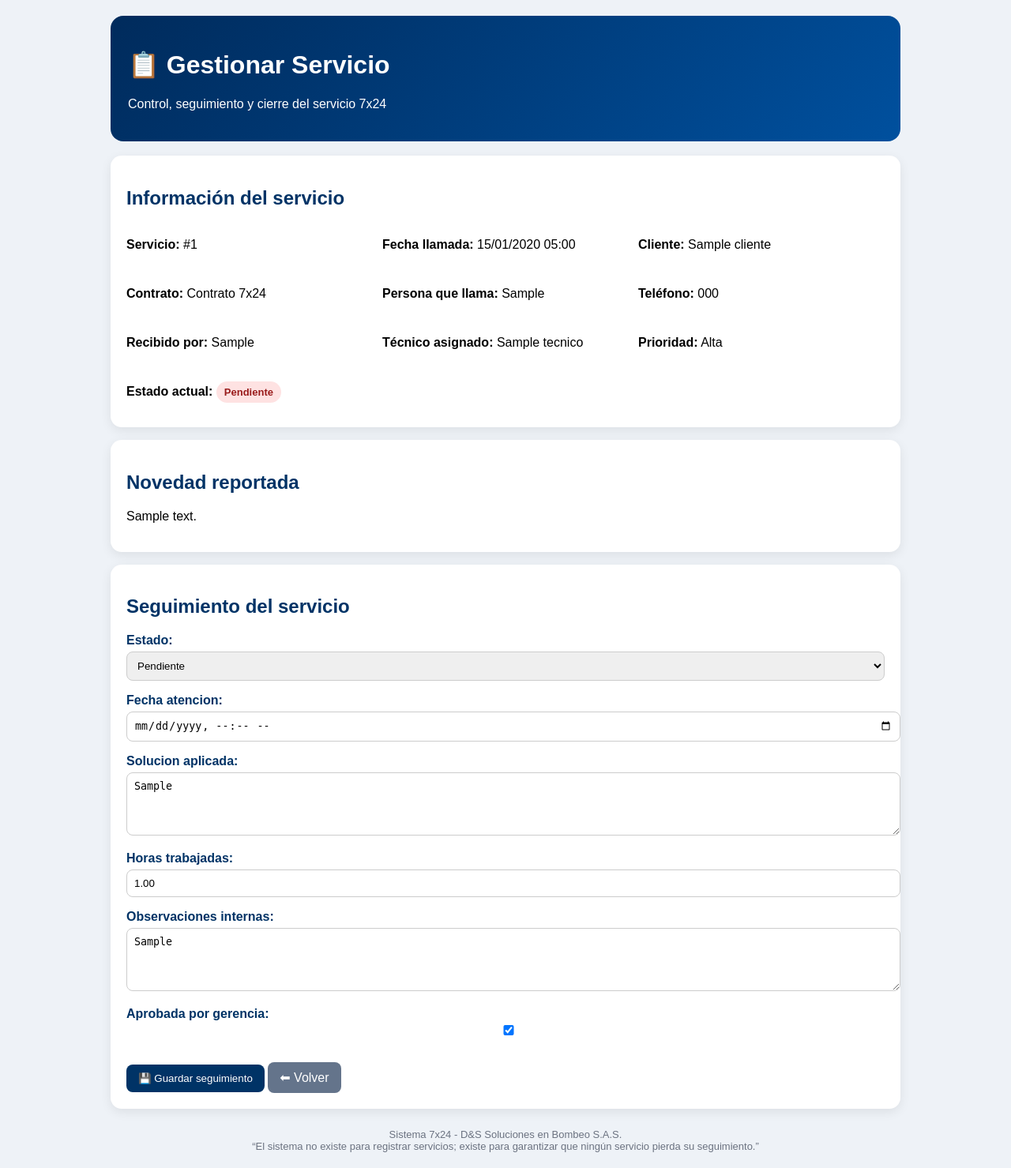
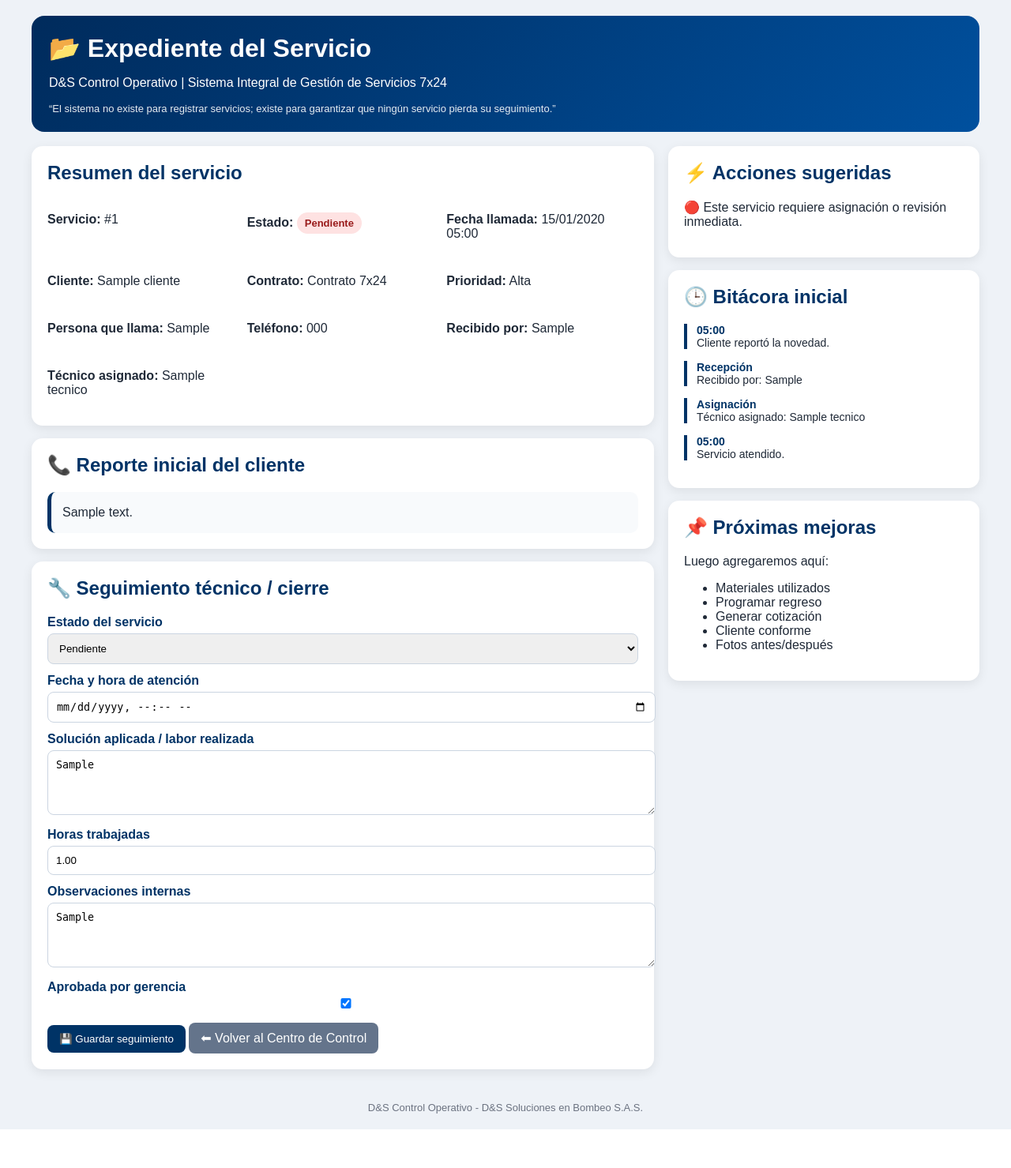
Before and after one commit to leolunac/dysoluciones, a Django app: page /servicio/1/gestionar/ in a window 1280 px wide. Shown: the whole page at 79% size. After the commit the page ends 1430 px from the top, so only its background shows below. Run offline with Django 5.2, Linux system fonts and the light colour scheme; a user stored in the database is signed in; tables that the repository leaves empty hold one stand-in row (values such as "Sample post").

Commit message:
Gestion de servicio

```diff
--- a/templates/gestionar_servicio.html
+++ b/templates/gestionar_servicio.html
@@ -2,7 +2,7 @@
 <html lang="es">
 <head>
 <meta charset="UTF-8">
-<title>Gestionar Servicio</title>
+<title>D&S Control Operativo - Expediente</title>
 
 <style>
 body{
@@ -10,10 +10,11 @@ body{
     background:#eef2f7;
     margin:0;
     padding:20px;
+    color:#1f2937;
 }
 
 .container{
-    max-width:1000px;
+    max-width:1200px;
     margin:auto;
 }
 
@@ -25,6 +26,22 @@ body{
     margin-bottom:18px;
 }
 
+.header h1{
+    margin:0;
+}
+
+.lema{
+    font-size:13px;
+    opacity:.9;
+    margin-top:8px;
+}
+
+.grid{
+    display:grid;
+    grid-template-columns:2fr 1fr;
+    gap:18px;
+}
+
 .card{
     background:white;
     padding:20px;
@@ -33,10 +50,36 @@ body{
     margin-bottom:16px;
 }
 
-.grid{
+.card h2{
+    margin-top:0;
+    color:#003366;
+}
+
+.info-grid{
     display:grid;
-    grid-template-columns:repeat(auto-fit,minmax(240px,1fr));
-    gap:12px;
+    grid-template-columns:repeat(auto-fit,minmax(220px,1fr));
+    gap:10px;
+}
+
+.badge{
+    display:inline-block;
+    padding:6px 10px;
+    border-radius:20px;
+    font-size:13px;
+    font-weight:bold;
+}
+
+.PENDIENTE{ background:#fee2e2; color:#991b1b; }
+.EN_PROCESO{ background:#fef3c7; color:#92400e; }
+.ATENDIDA{ background:#dbeafe; color:#1e40af; }
+.CERRADA{ background:#dcfce7; color:#166534; }
+
+.reporte{
+    background:#f8fafc;
+    border-left:5px solid #003366;
+    padding:14px;
+    border-radius:10px;
+    line-height:1.5;
 }
 
 label{
@@ -48,8 +91,8 @@ label{
 
 input, select, textarea{
     width:100%;
-    padding:9px;
-    border:1px solid #ccc;
+    padding:10px;
+    border:1px solid #cbd5e1;
     border-radius:8px;
     margin-top:5px;
 }
@@ -70,23 +113,28 @@ input, select, textarea{
     background:#64748b;
 }
 
-.badge{
-    padding:6px 10px;
-    border-radius:20px;
-    font-size:13px;
-    font-weight:bold;
+.timeline-item{
+    border-left:4px solid #003366;
+    padding-left:12px;
+    margin-bottom:15px;
+    font-size:14px;
 }
 
-.PENDIENTE{ background:#fee2e2; color:#991b1b; }
-.EN_PROCESO{ background:#fef3c7; color:#92400e; }
-.ATENDIDA{ background:#dbeafe; color:#1e40af; }
-.CERRADA{ background:#dcfce7; color:#166534; }
+.timeline-item strong{
+    color:#003366;
+}
 
 .footer{
     text-align:center;
     color:#6b7280;
     font-size:13px;
     margin-top:25px;
+}
+
+@media(max-width:900px){
+    .grid{
+        grid-template-columns:1fr;
+    }
 }
 </style>
 </head>
@@ -96,56 +144,144 @@ input, select, textarea{
 <div class="container">
 
     <div class="header">
-        <h1>📋 Gestionar Servicio</h1>
-        <p>Control, seguimiento y cierre del servicio 7x24</p>
+        <h1>📂 Expediente del Servicio</h1>
+        <p>D&S Control Operativo | Sistema Integral de Gestión de Servicios 7x24</p>
+        <div class="lema">
+            “El sistema no existe para registrar servicios; existe para garantizar que ningún servicio pierda su seguimiento.”
+        </div>
     </div>
 
+    <div class="grid">
+
+        <div>
+
             <div class="card">
-        <h2 style="color:#003366;">Información del servicio</h2>
+                <h2>Resumen del servicio</h2>
 
-        <div class="grid">
+                <div class="info-grid">
                     <p><strong>Servicio:</strong> #{{ servicio.id }}</p>
+                    <p><strong>Estado:</strong> <span class="badge {{ servicio.estado }}">{{ servicio.get_estado_display }}</span></p>
                     <p><strong>Fecha llamada:</strong> {{ servicio.fecha_llamada|date:"d/m/Y H:i" }}</p>
                     <p><strong>Cliente:</strong> {{ servicio.cliente.nombre }}</p>
                     <p><strong>Contrato:</strong> {{ servicio.cliente.get_tipo_contrato_display }}</p>
+                    <p><strong>Prioridad:</strong> {{ servicio.get_prioridad_display }}</p>
                     <p><strong>Persona que llama:</strong> {{ servicio.persona_llama|default:"No registrado" }}</p>
                     <p><strong>Teléfono:</strong> {{ servicio.telefono_llama|default:"No registrado" }}</p>
                     <p><strong>Recibido por:</strong> {{ servicio.recibido_por|default:"No registrado" }}</p>
                     <p><strong>Técnico asignado:</strong> {{ servicio.tecnico|default:"Sin asignar" }}</p>
-            <p><strong>Prioridad:</strong> {{ servicio.get_prioridad_display }}</p>
-            <p>
-                <strong>Estado actual:</strong>
-                <span class="badge {{ servicio.estado }}">{{ servicio.get_estado_display }}</span>
-            </p>
                 </div>
             </div>
 
             <div class="card">
-        <h2 style="color:#003366;">Novedad reportada</h2>
-        <p>{{ servicio.descripcion_falla }}</p>
+                <h2>📞 Reporte inicial del cliente</h2>
+                <div class="reporte">
+                    {{ servicio.descripcion_falla }}
+                </div>
             </div>
 
             <div class="card">
-        <h2 style="color:#003366;">Seguimiento del servicio</h2>
+                <h2>🔧 Seguimiento técnico / cierre</h2>
 
                 <form method="post">
                     {% csrf_token %}
 
-            {{ form.as_p }}
+                    <label>Estado del servicio</label>
+                    {{ form.estado }}
+
+                    <label>Fecha y hora de atención</label>
+                    {{ form.fecha_atencion }}
+
+                    <label>Solución aplicada / labor realizada</label>
+                    {{ form.solucion_aplicada }}
+
+                    <label>Horas trabajadas</label>
+                    {{ form.horas_trabajadas }}
+
+                    <label>Observaciones internas</label>
+                    {{ form.observaciones_internas }}
+
+                    <label>Aprobada por gerencia</label>
+                    {{ form.aprobada_por_gerencia }}
 
                     <button class="btn" type="submit">
                         💾 Guardar seguimiento
                     </button>
 
                     <a class="btn btn-secondary" href="/centro-operaciones/">
-                ⬅ Volver
+                        ⬅ Volver al Centro de Control
                     </a>
                 </form>
             </div>
 
+        </div>
+
+        <div>
+
+            <div class="card">
+                <h2>⚡ Acciones sugeridas</h2>
+
+                {% if servicio.estado == "PENDIENTE" %}
+                    <p>🔴 Este servicio requiere asignación o revisión inmediata.</p>
+                {% elif servicio.estado == "EN_PROCESO" %}
+                    <p>🟡 Hacer seguimiento con el técnico asignado.</p>
+                {% elif servicio.estado == "ATENDIDA" %}
+                    <p>☎ Llamar al cliente y validar satisfacción.</p>
+                {% elif servicio.estado == "CERRADA" %}
+                    <p>✅ Servicio cerrado. Sin acciones pendientes.</p>
+                {% endif %}
+            </div>
+
+            <div class="card">
+                <h2>🕒 Bitácora inicial</h2>
+
+                <div class="timeline-item">
+                    <strong>{{ servicio.fecha_llamada|date:"H:i" }}</strong><br>
+                    Cliente reportó la novedad.
+                </div>
+
+                <div class="timeline-item">
+                    <strong>Recepción</strong><br>
+                    Recibido por: {{ servicio.recibido_por|default:"No registrado" }}
+                </div>
+
+                <div class="timeline-item">
+                    <strong>Asignación</strong><br>
+                    Técnico asignado: {{ servicio.tecnico|default:"Sin asignar" }}
+                </div>
+
+                {% if servicio.fecha_atencion %}
+                <div class="timeline-item">
+                    <strong>{{ servicio.fecha_atencion|date:"H:i" }}</strong><br>
+                    Servicio atendido.
+                </div>
+                {% endif %}
+
+                {% if servicio.estado == "CERRADA" %}
+                <div class="timeline-item">
+                    <strong>Cierre</strong><br>
+                    Servicio cerrado.
+                </div>
+                {% endif %}
+            </div>
+
+            <div class="card">
+                <h2>📌 Próximas mejoras</h2>
+                <p>Luego agregaremos aquí:</p>
+                <ul>
+                    <li>Materiales utilizados</li>
+                    <li>Programar regreso</li>
+                    <li>Generar cotización</li>
+                    <li>Cliente conforme</li>
+                    <li>Fotos antes/después</li>
+                </ul>
+            </div>
+
+        </div>
+
+    </div>
+
     <div class="footer">
-        Sistema 7x24 - D&S Soluciones en Bombeo S.A.S.<br>
-        “El sistema no existe para registrar servicios; existe para garantizar que ningún servicio pierda su seguimiento.”
+        D&S Control Operativo - D&S Soluciones en Bombeo S.A.S.
     </div>
 
 </div>
```
Lines whose indentation alone changed are shown as unchanged.
